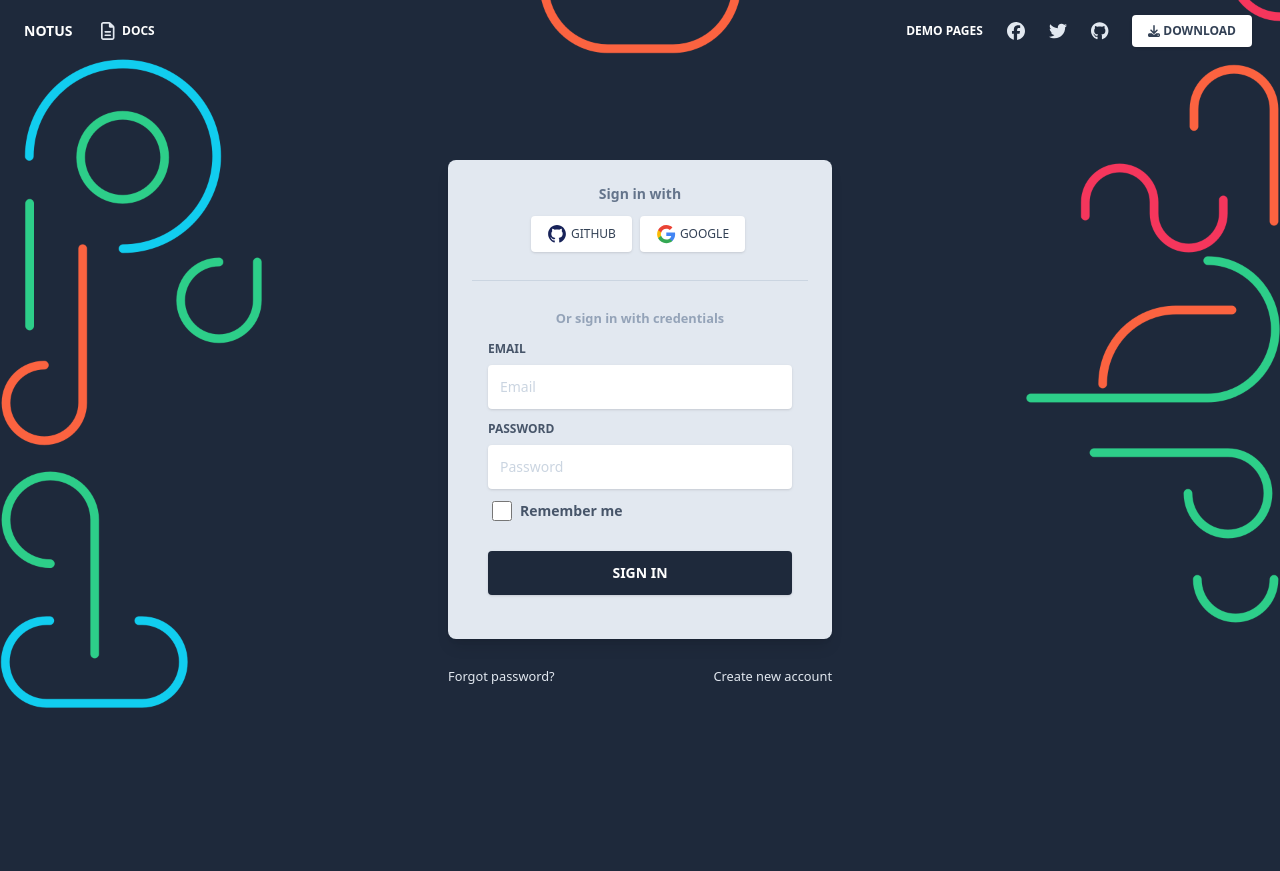
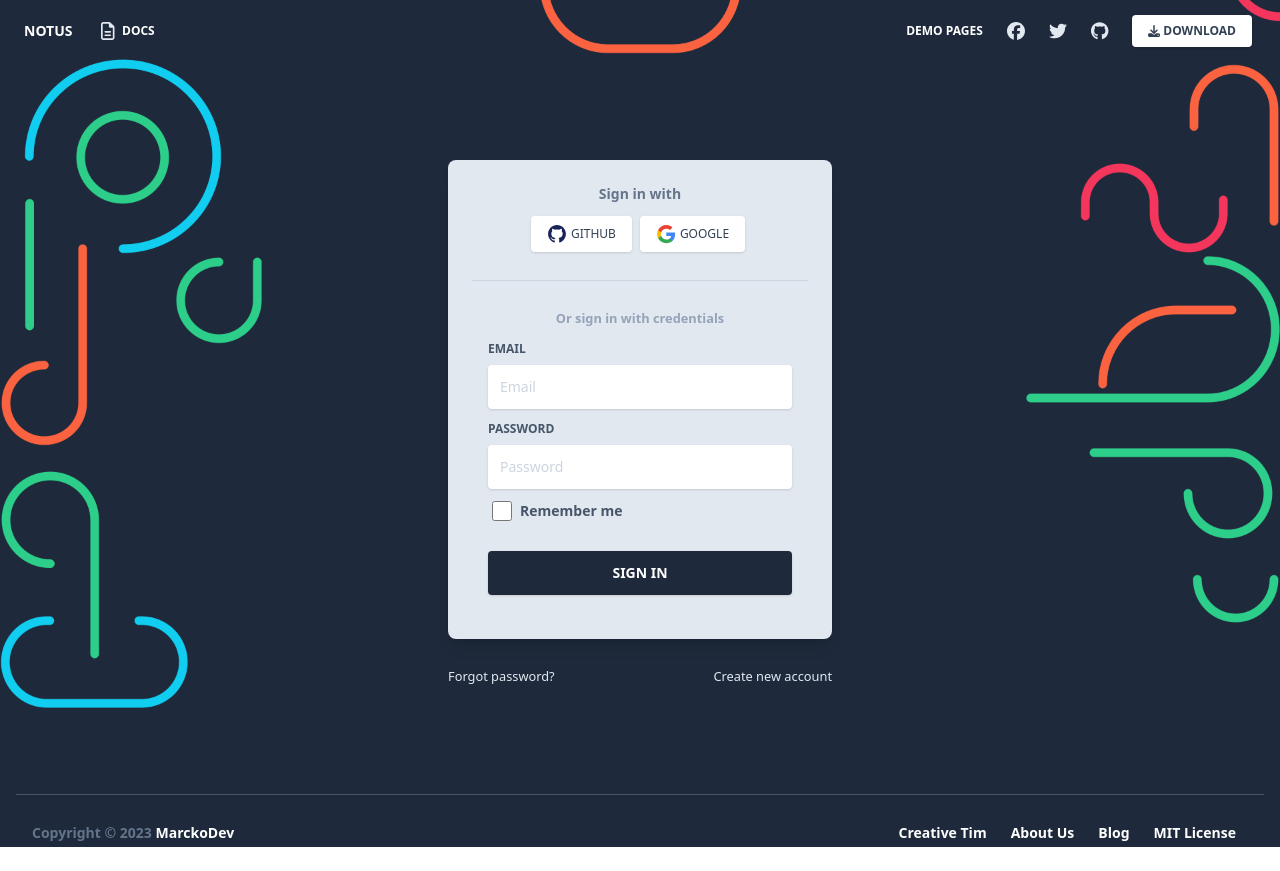
Before and after one commit to Unshack/notus, a React (Vite) app: page /auth/login in a window 1280 px wide. After the commit the page ends 847 px from the top, so only its background shows below. Built offline with nearby package versions, Linux system fonts and the light colour scheme; the HTML template or start-up script is replaced by a standard one.

Commit message:
small footer

```diff
--- a/src/components/Footers/FooterSmall.jsx
+++ b/src/components/Footers/FooterSmall.jsx
@@ -1,8 +1,68 @@
+const FooterSmall = (props) => {
+  return (
+    <>
+      <footer
+        className={
+          (props.absolute
+            ? "absolute w-full bottom-0 bg-slate-800"
+            : "relative") + "pb-6"
+        }
+      >
+        <div className='container mx-auto px-4'>
+          <hr className='mb-6 border-b-1 border-slate-600' />
+          <div className='flex flex-wrap items-center md:justify-between justify-center'>
+            <div className='w-full md:w-4/12 px-4'>
+              <div className='text-sm text-slate-500 font-semibold py-1 text-center md:text-left'>
+                Copyright © {new Date().getFullYear()}{" "}
+                <a
+                  href='https://www.marcko.com?ref=nr-footer-small'
+                  className='text-white hover:text-blueGray-300 text-sm font-semibold py-1'
+                >
+                  MarckoDev
+                </a>
+              </div>
+            </div>
+            <div className='w-full md:w-8/12 px-4'>
+              <ul className='flex flex-wrap list-none md:justify-end  justify-center'>
+                <li>
+                  <a
+                    href='https://www.marcko.com?ref=nr-footer-small'
+                    className='text-white hover:text-blueGray-300 text-sm font-semibold block py-1 px-3'
+                  >
+                    Creative Tim
+                  </a>
+                </li>
+                <li>
+                  <a
+                    href='https://www.marcko.com/presentation?ref=nr-footer-small'
+                    className='text-white hover:text-blueGray-300 text-sm font-semibold block py-1 px-3'
+                  >
+                    About Us
+                  </a>
+                </li>
+                <li>
+                  <a
+                    href='http://blog.marcko.com?ref=nr-footer-small'
+                    className='text-white hover:text-blueGray-300 text-sm font-semibold block py-1 px-3'
+                  >
+                    Blog
+                  </a>
+                </li>
+                <li>
+                  <a
+                    href='https://github.com/cmarcko'
+                    className='text-white hover:text-blueGray-300 text-sm font-semibold block py-1 px-3'
+                  >
+                    MIT License
+                  </a>
+                </li>
+              </ul>
+            </div>
+          </div>
+        </div>
+      </footer>
+    </>
+  );
+};
 
-const FooterSmall = () => {
-  return (
-    <div>FooterSmall</div>
-  )
-}
-
-export default FooterSmall
+export default FooterSmall;
```
Also changed, not shown: .eslintrc.cjs.
